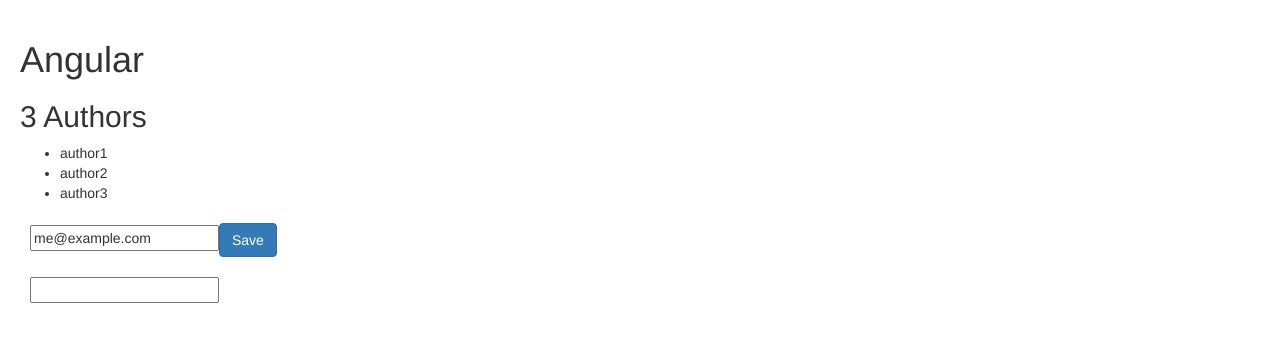
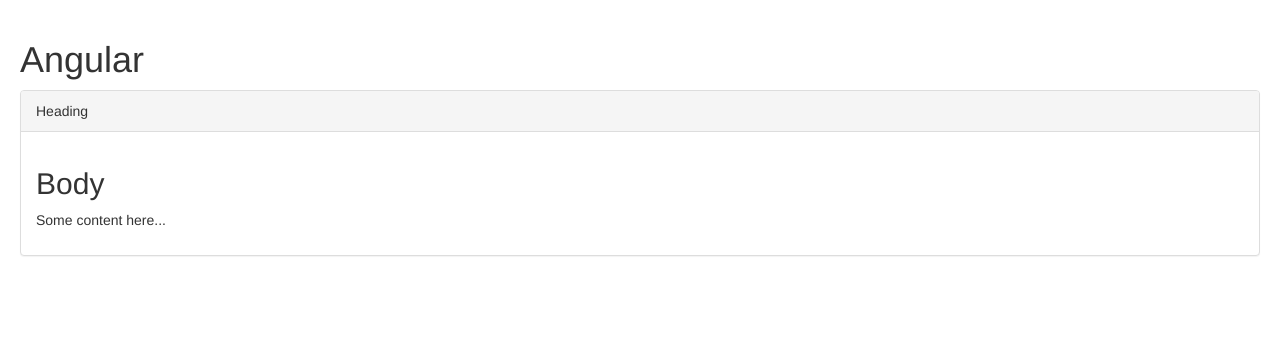
Before and after one commit to GoAlek/first-angular-app, an Angular app: page / in a window 1280 px wide. Shown: the top 342 px of the page. Built offline with nearby package versions, Linux system fonts and the light colour scheme.

Commit message:
added panel component to the mix

```diff
--- a/src/app/app.component.html
+++ b/src/app/app.component.html
@@ -1,2 +1,8 @@
 <h1>Angular</h1>
-<app-authors></app-authors>
+<app-panel>
+    <ng-container class="heading">Heading</ng-container>
+    <ng-container class="body">
+        <h2>Body</h2>
+        <p>Some content here...</p>
+    </ng-container>
+</app-panel>
--- a/src/app/app.module.ts
+++ b/src/app/app.module.ts
@@ -10,6 +10,7 @@
 import { AuthorsComponent } from './authors/authors.component';
 import { AuthorsService } from './authors.service';
 import { TitleCasePipe } from './title-case.pipe';
+import { PanelComponent } from './panel/panel.component';
 
 
 @NgModule({
@@ -18,7 +19,8 @@
     CourseComponent,
     CoursesComponent,
     AuthorsComponent,
-    TitleCasePipe
+    TitleCasePipe,
+    PanelComponent
   ],
   imports: [
     BrowserModule,
--- /dev/null
+++ b/src/app/panel/panel.component.html
@@ -0,0 +1,8 @@
+<div class="panel panel-default">
+  <div class="panel-heading">
+    <ng-content select=".heading"></ng-content>
+  </div>
+  <div class="panel-body">
+    <ng-content select=".body"></ng-content>
+  </div>
+</div>
```
Also changed, not shown: src/app/panel/panel.component.ts (added, +12 -0 lines), src/app/panel/panel.component.css (added), 1 other file (tests, documents, lock files or other folders).
